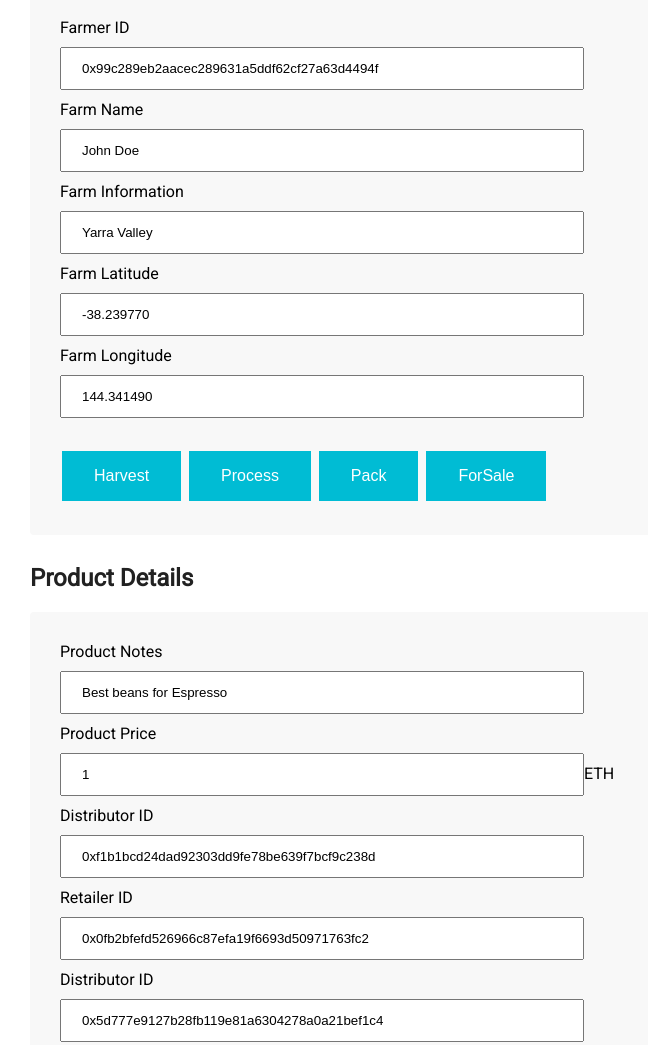
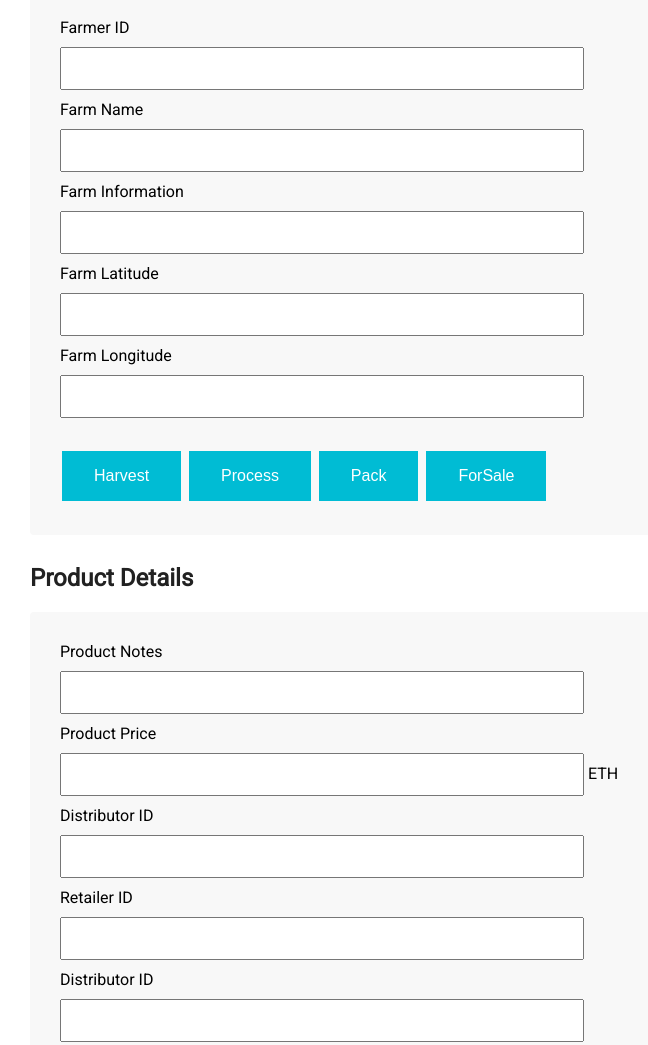
Before and after one commit to youngestGerm/Coffee_Supply_Chain, a website: page project-6/index.html in a window 1280 px wide. Shown: the part 680-1725 px from the top of the page, without its empty margins (10-658 px from the left). Drawn offline with nearby package versions, Linux system fonts and the light colour scheme; files whose address does not match are found by name.

Commit message:
Removed default inputs in HTTP file

```diff
--- a/project-6/index.html
+++ b/project-6/index.html
@@ -21,13 +21,13 @@
         <div class="form-group">
             SKU
             <br>
-            <input class="input-field" type="number" id="sku" name="sku" value=1><br>
+            <input class="input-field" type="number" id="sku" name="sku"><br>
             UPC
             <br>
-            <input type="number" id="upc" name="upc" value=1><br>
+            <input type="number" id="upc" name="upc"><br>
             Current Owner ID
             <br>
-            <input type="text" id="ownerID" name="ownerID" value="0x963865f57804b38459dd4b2da2f760211a200438" size="50"><br>
+            <input type="text" id="ownerID" name="ownerID"" size="50"><br>
             <div class=button-div>
                 <button class="btn-fetchOne" id="button" type="button" data-id="9">Fetch Data 1</button>
                 <button class="btn-fetchTwo" id="button" type="button" data-id="10">Fetch Data 2</button>
@@ -38,20 +38,20 @@
         <div class="form-group">
             Farmer ID
             <br>
-            <input type="text" id="originFarmerID" name="originFarmerID" value="0x99c289eb2aacec289631a5ddf62cf27a63d4494f"
+            <input type="text" id="originFarmerID" name="originFarmerID"
                 size="50"><br>
             Farm Name
             <br>
-            <input type="text" id="originFarmName" name="originFarmName" value="John Doe"><br>
+            <input type="text" id="originFarmName" name="originFarmName"><br>
             Farm Information
             <br>
-            <input type="text" id="originFarmInformation" name="originFarmInformation" value="Yarra Valley"><br>
+            <input type="text" id="originFarmInformation" name="originFarmInformation"><br>
             Farm Latitude
             <br>
-            <input type="text" id="originFarmLatitude" name="originFarmLatitude" value="-38.239770"><br>
+            <input type="text" id="originFarmLatitude" name="originFarmLatitude"><br>
             Farm Longitude
             <br>
-            <input type="text" id="originFarmLongitude" name="originFarmLongitude" value="144.341490"><br>
+            <input type="text" id="originFarmLongitude" name="originFarmLongitude"><br>
             <br>
             <button class="btn-harvest" id="button" type="button" data-id="1">Harvest</button>
             <button class="btn-process" id="button" type="button" data-id="2">Process</button>
@@ -63,28 +63,31 @@
         <div class="form-group">
             Product Notes
             <br>
-            <input type="text" id="productNotes" name="productNotes" value="Best beans for Espresso" size="60"><br>
+            <input type="text" id="productNotes" name="productNotes"><br>
             Product Price
             <br>
-            <input type="number" id="productPrice" name="productPrice" value=1>ETH<br>
-            Distributor ID
+            <input type="number" id="productPrice" name="productPrice">
+            ETH Distributor ID
             <br>
-            <input type="text" id="distributorID" name="distributorID" value="0xf1b1bcd24dad92303dd9fe78be639f7bcf9c238d"
-                size="50">
+            <input type="text" id="distributorID" name="distributorID">
             <br>
             Retailer ID
             <br>
-            <input type="text" id="retailerID" name="retailerID" value="0x0fb2bfefd526966c87efa19f6693d50971763fc2"
-                size="50"><br>
+            <input type="text" id="retailerID" name="retailerID">
+            <br>
             Distributor ID
             <br>
-            <input type="text" id="consumerID" name="consumerID" value="0x5d777e9127b28fb119e81a6304278a0a21bef1c4"
-                size="50"><br>
+            <input type="text" id="consumerID" name="consumerID">
+            <br>
             <br>
             <button class="btn-buy" id="button" type="button" data-id="5">Buy</button>
+            <br>
             <button class="btn-ship" id="button" type="button" data-id="6">Ship</button>
+            <br>
             <button class="btn-receive" id="button" type="button" data-id="7">Receive</button>
+            <br>
             <button class="btn-purchase" id="button" type="button" data-id="8">Purchase</button>
+            <br>
         </div>
         <div class=form-break></div>
         <hr>
```
